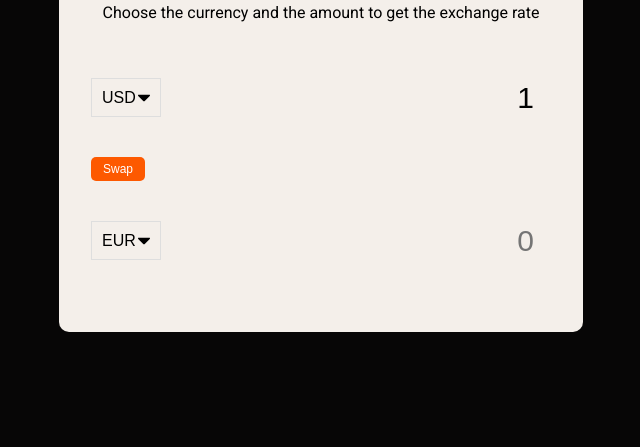
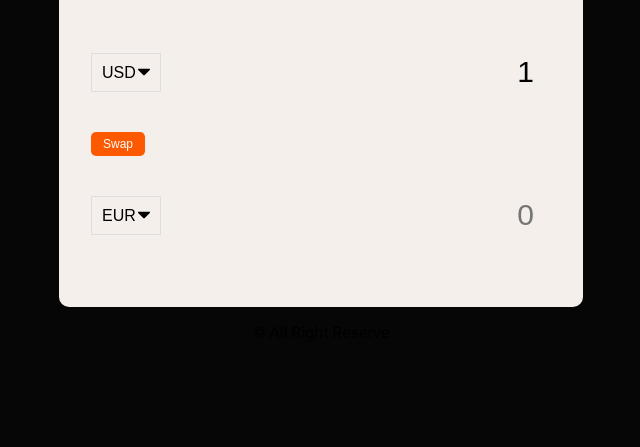
Before and after one commit to suraj-84/Currency-converter, a plain HTML site: page index.html in a window 1280 px wide. Shown: the part 353-800 px from the top of the page, without its empty margins (319-959 px from the left). Drawn offline with Linux system fonts and the light colour scheme; a script that the page names is missing.

Commit message:
because: footer added

```diff
--- a/index.html
+++ b/index.html
@@ -138,6 +138,9 @@
         </div>
       </div>
     </div>
+    <footer>
+      <p>&copy; All Right Reserve</p>
+    </footer>
     <script src="script.js"></script>
   </body>
 </html>
```
